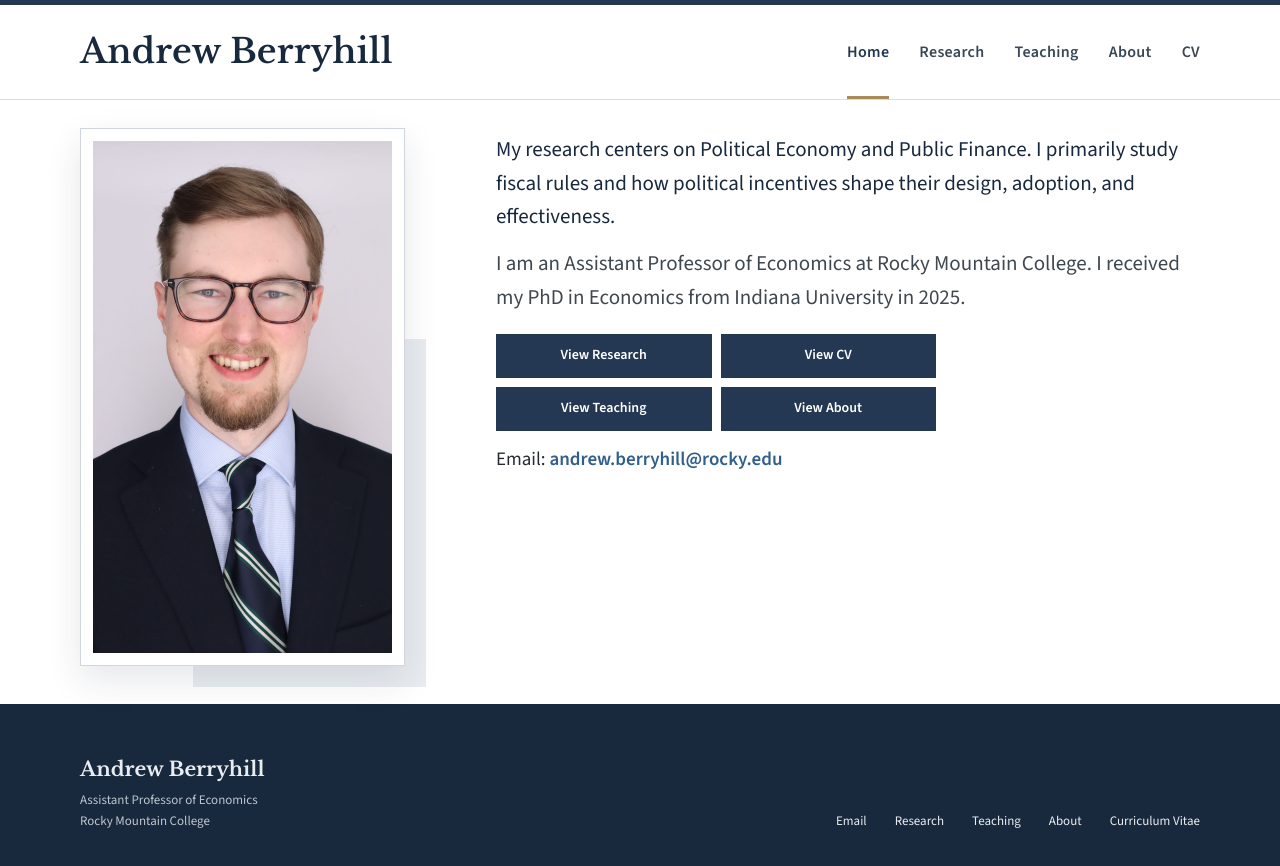
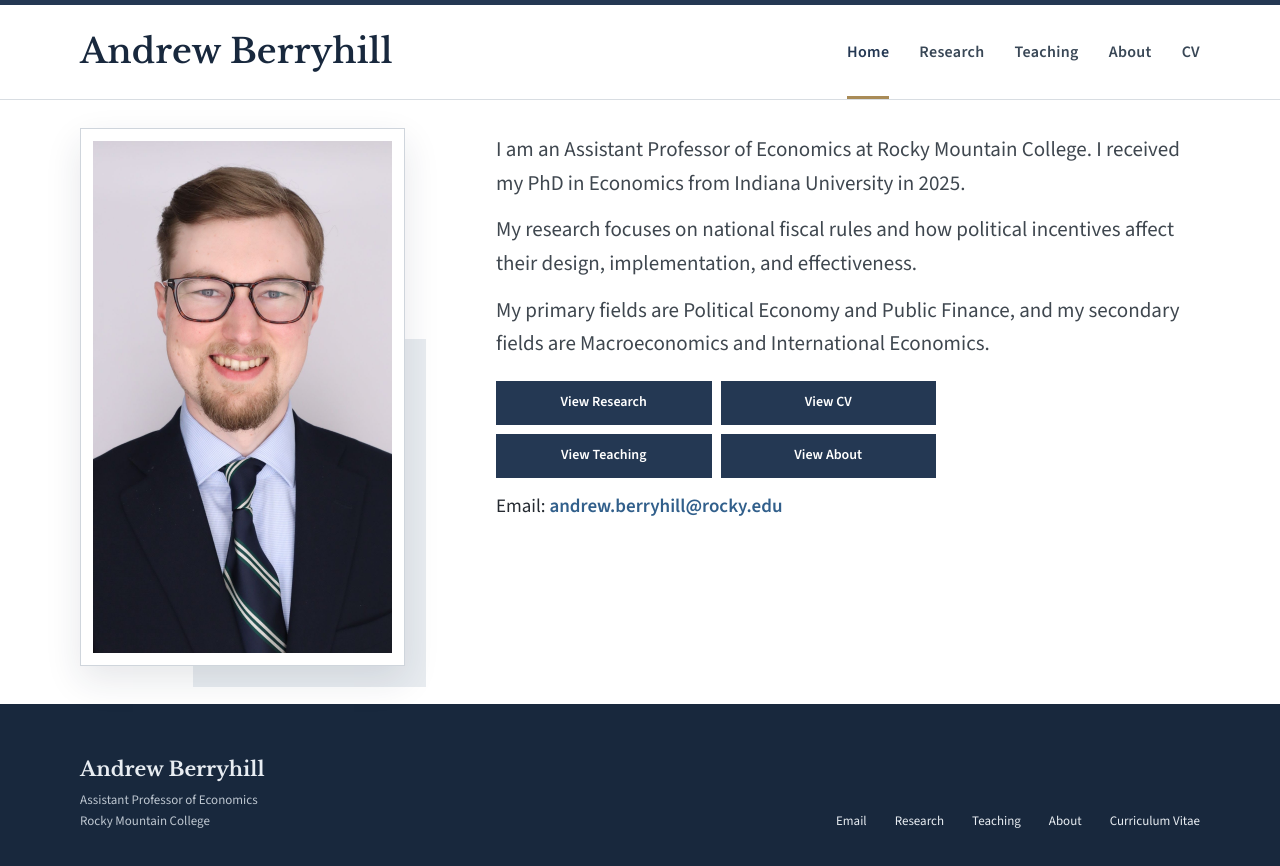
Before and after one commit to andrewberryhill/andrewberryhill.github.io, a Next.js app: page / in a window 1280 px wide. Shown: the top 866 px of the page. Built offline with nearby package versions, Linux system fonts and the light colour scheme.

Commit message:
Revise homepage biography and research fields

```diff
--- a/app/page.tsx
+++ b/app/page.tsx
@@ -19,11 +19,14 @@ export default function Home() {
 
           <div className="welcome-copy">
             <h1 id="research-overview-heading" className="sr-only">Research overview</h1>
-            <p className="research-lead">
-              My research centers on Political Economy and Public Finance. I primarily study fiscal rules and how political incentives shape their design, adoption, and effectiveness.
+            <p>
+              I am an Assistant Professor of Economics at Rocky Mountain College. I received my PhD in Economics from Indiana University in 2025.
             </p>
             <p>
-              I am an Assistant Professor of Economics at Rocky Mountain College. I received my PhD in Economics from Indiana University in 2025.
+              My research focuses on national fiscal rules and how political incentives affect their design, implementation, and effectiveness.
+            </p>
+            <p>
+              My primary fields are Political Economy and Public Finance, and my secondary fields are Macroeconomics and International Economics.
             </p>
             <div className="welcome-actions">
               <a href={sitePath("/research")}>View Research</a>
```
